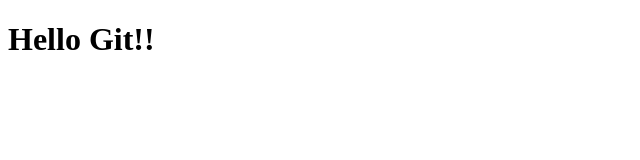
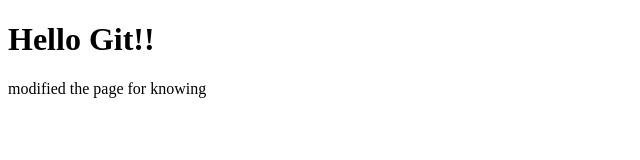
Before and after one commit to Ajithjohnson33/Git_PracticeExercises, a plain HTML site: page index.html in a window 1280 px wide. Shown: the whole page, without its empty margins (0-640 px from the left). Drawn offline with Linux system fonts and the light colour scheme.

Commit message:
second commited

```diff
--- a/index.html
+++ b/index.html
@@ -8,5 +8,7 @@
 </head>
 <body>
     <h1>Hello Git!!</h1>
+
+    <p>modified the page for knowing</p>
 </body>
 </html>
```
